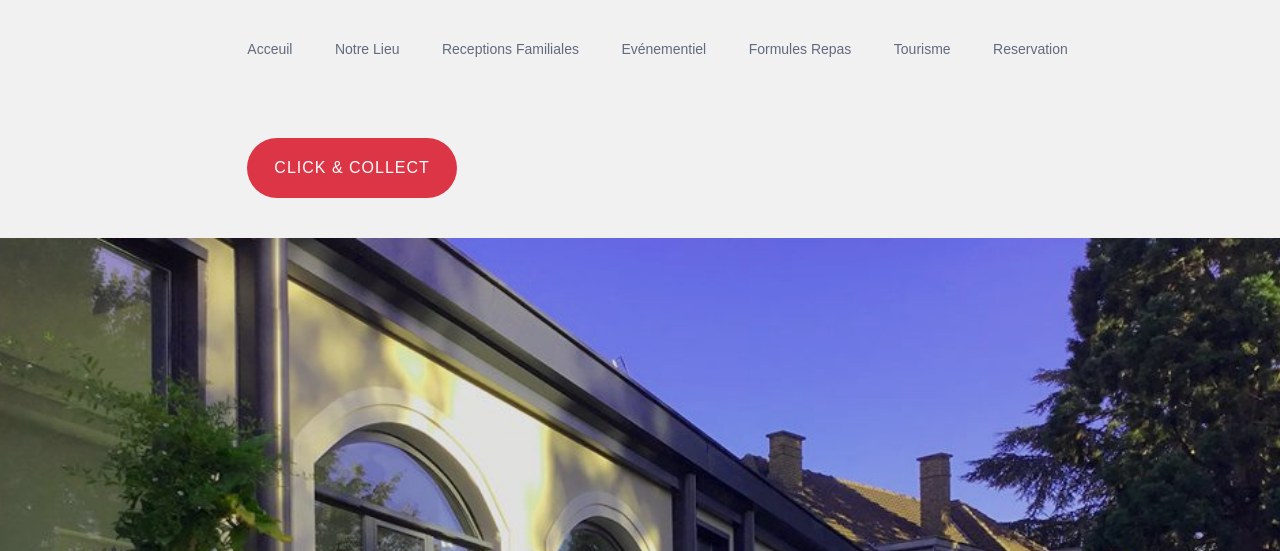
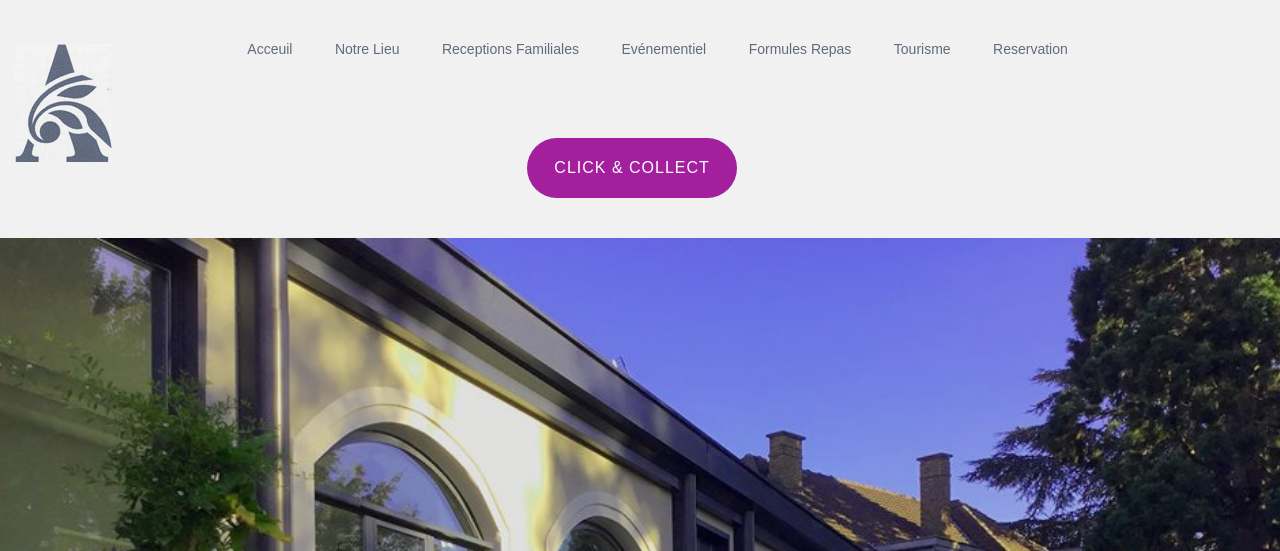
Before and after one commit to sahargsim/Projet-Efficom, a plain HTML site: page index.html in a window 1280 px wide. Shown: the top 551 px of the page. Drawn offline with nearby package versions, Linux system fonts and the light colour scheme.

Commit message:
Add files via upload

```diff
--- a/assets/css/style.css
+++ b/assets/css/style.css
@@ -203,8 +203,7 @@ a.btn2:hover {
 }
 /* Click & collect */
 .clickcollect{
-    background: #fff;
-    border-radius: 30px;
+    background: #a31f9e !important;
 }
 /*reservation*/
 .search-sec{padding:2rem}
@@ -363,6 +362,32 @@ body.side-menu-visible #side-menu{transform:translateX(-300px);overflow:hidden;}
 #side-menu .contact a:focus, #side-menu .contact .fa:focus{color: #28ab13 !important;}
 
 /**/
+
+.logo{
+    background-image: url("../img/logo/logo-arcadie.png") !important;
+    background-repeat: no-repeat;
+    height: 150px;
+    width:400px;
+}
+@media all and (max-width: 1500px)
+{
+    .logo{
+
+        background-image: url("../img/logo/logo.png") !important ;
+        background-repeat: no-repeat !important;
+    }
+
+}
+@media (max-width: 1500px){
+    .clickcollect{
+        margin-left: 280px !important;
+    }
+}
+@media all and (max-width: 800px){
+    .clickcollect{
+        margin-left: 0 !important;
+    }
+}
 button {
     display: inline-block;
     margin: 5px 5px 0 0;
```
